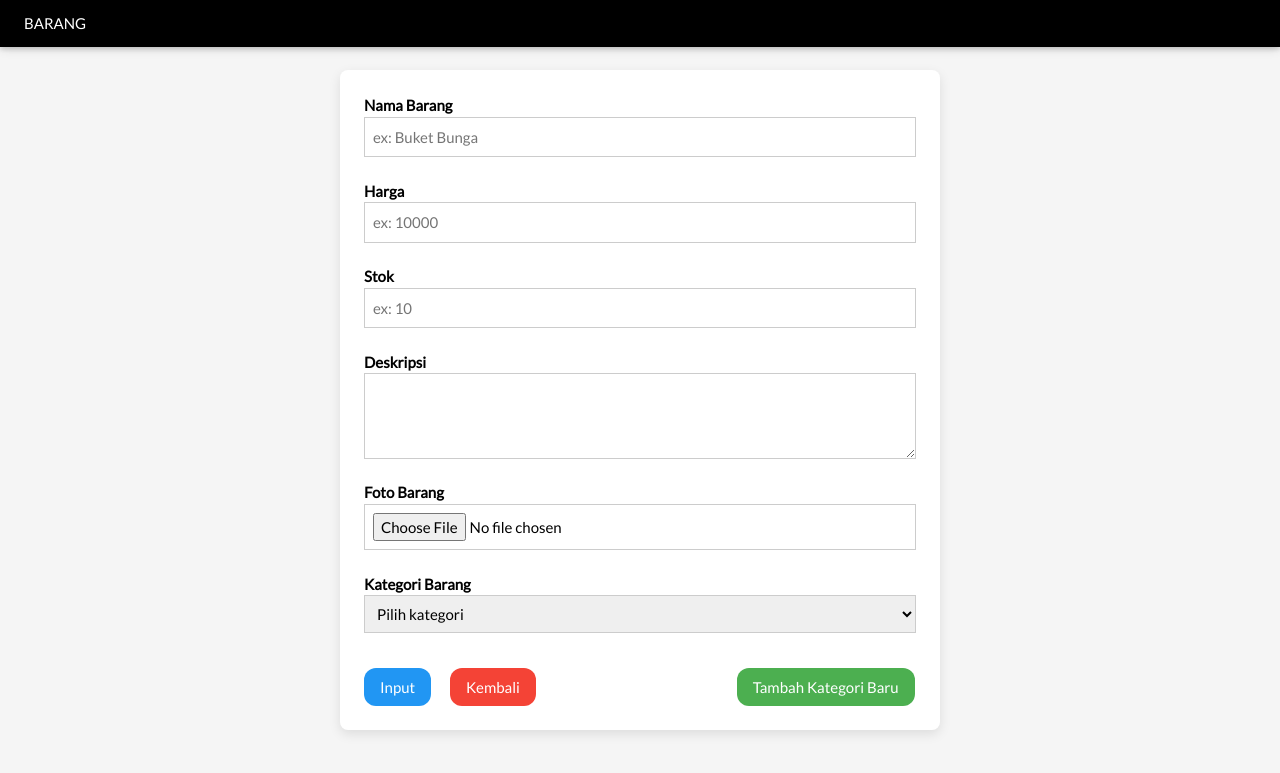
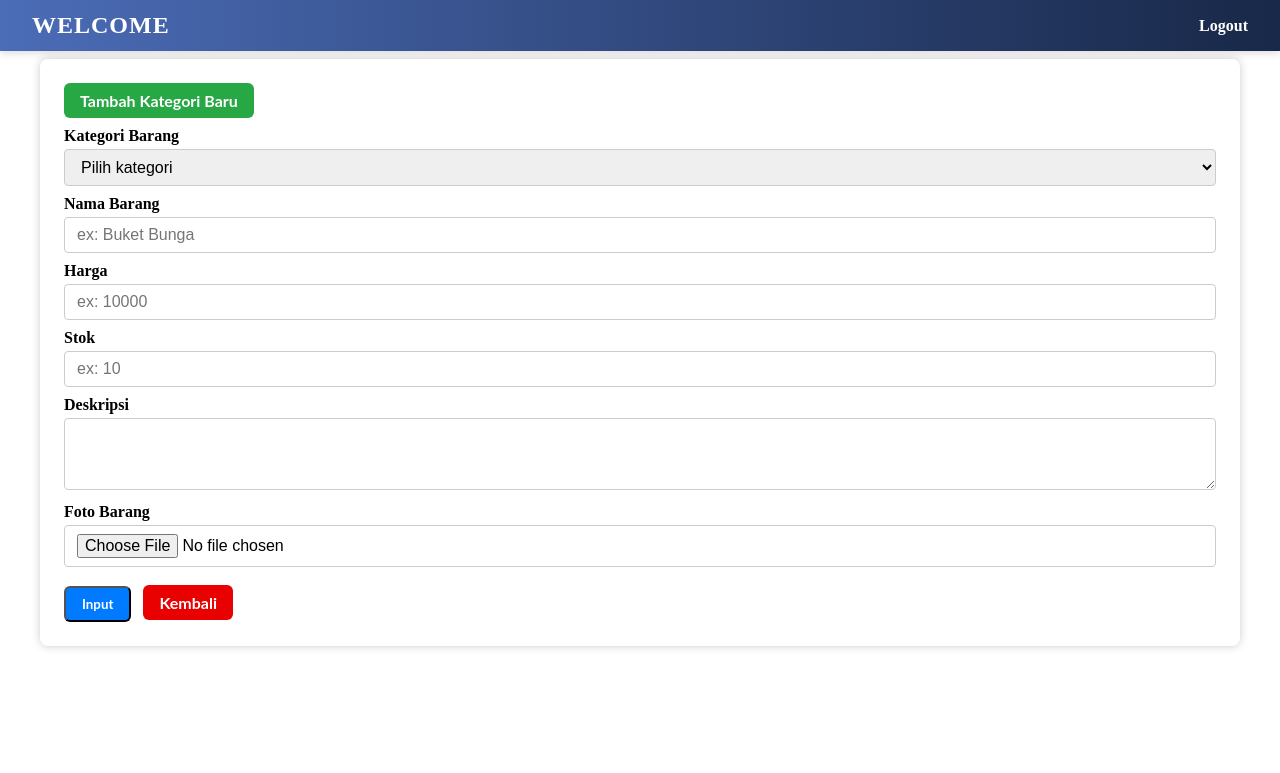
Before and after one commit to Nurul-ekamaryana/RumahKonveksi, a PHP site: page /from/from_barang.php in a window 1280 px wide. Shown: the top 773 px of the page. Run offline with PHP 8.4, Linux system fonts and the light colour scheme; data that the repository does not hold is empty.

Commit message:
tampilan baru

```diff
--- a/from/from_barang.php
+++ b/from/from_barang.php
@@ -29,47 +29,23 @@ if (isset($_GET['ubah'])) {
     <meta charset="UTF-8">
     <title><?= isset($_GET['ubah']) ? 'Edit Barang' : 'Tambah Barang' ?></title>
     <meta name="viewport" content="width=device-width, initial-scale=1">
-    <link rel="stylesheet" href="https://www.w3schools.com/w3css/5/w3.css">
-    <link rel="stylesheet" href="https://fonts.googleapis.com/css?family=Lato">
-    <link rel="stylesheet" href="https://cdnjs.cloudflare.com/ajax/libs/font-awesome/4.7.0/css/font-awesome.min.css">
     <link rel="stylesheet" href="../style.css">
 </head>
 <body>
-
 <!-- Navbar -->
-<div class="w3-top">
-    <div class="w3-bar w3-black w3-card">
-        <a class="w3-bar-item  w3-padding-large">BARANG</a>
-    </div>
-</div>
+<nav class="navbar">
+    <div class="brand">WELCOME</div>
+    <ul>
+      <a href="../fungsi/logout.php" onclick="return confirm('Apakah Anda yakin ingin keluar?')">Logout</a>
+    </ul>
+</nav>
 
 <!-- Form -->
-<div class="form-container">
+<div class="table-container">
     <form method="POST" action="../fungsi/barang/proses.php" enctype="multipart/form-data">
-        <input type="hidden" name="id_barang" value="<?= $id_barang ?>">
-
-        <label for="nama_barang" class="form-label">Nama Barang</label>
-        <input required type="text" name="nama_barang" id="nama_barang" class="w3-input w3-border" placeholder="ex: Buket Bunga" value="<?= $nama_barang ?>">
-        <br>
-
-        <label for="harga_barang" class="form-label">Harga</label>
-        <input required type="number" name="harga" id="harga_barang" class="w3-input w3-border" placeholder="ex: 10000" value="<?= $harga ?>">
-        <br>
-
-        <label for="stok_barang" class="form-label">Stok</label>
-        <input required type="number" name="stok" id="stok_barang" class="w3-input w3-border" placeholder="ex: 10" value="<?= $stok ?>">
-        <br>
-
-        <label for="deskripsi" class="form-label">Deskripsi</label>
-        <textarea required name="deskripsi" id="deskripsi" class="w3-input w3-border" rows="3"><?= $deskripsi ?></textarea>
-        <br>
-
-        <label for="foto" class="form-label">Foto Barang</label>
-        <input <?= !isset($_GET['ubah']) ? 'required' : '' ?> type="file" name="foto" id="foto" class="w3-input w3-border" accept="image/*">
-        <br>
-
+        <a class="btn btn-green" href="../page/kategori.php" >Tambah Kategori Baru</a>
         <label for="id_kategori" class="form-label">Kategori Barang</label>
-        <select required name="id_kategori" id="id_kategori" class="w3-input w3-border">
+        <select required name="id_kategori" id="id_kategori" class="area_txt">
             <option disabled <?= $id_kategori == '' ? 'selected' : '' ?>>Pilih kategori</option>
             <?php
             $queryKategori = "SELECT * FROM kategori";
@@ -82,14 +58,33 @@ if (isset($_GET['ubah'])) {
                 </option>
             <?php endwhile; ?>
         </select>
+        <input type="hidden" name="id_barang" value="<?= $id_barang ?>">
+        <label for="nama_barang" class="form-label">Nama Barang</label>
+        <input required type="text" name="nama_barang" id="nama_barang" class="area_txt" placeholder="ex: Buket Bunga" value="<?= $nama_barang ?>">
+        <br>
+
+        <label for="harga_barang" class="form-label">Harga</label>
+        <input required type="number" name="harga" id="harga_barang" class="area_txt" placeholder="ex: 10000" value="<?= $harga ?>">
+        <br>
+
+        <label for="stok_barang" class="form-label">Stok</label>
+        <input required type="number" name="stok" id="stok_barang" class="area_txt" placeholder="ex: 10" value="<?= $stok ?>">
+        <br>
+
+        <label for="deskripsi" class="form-label">Deskripsi</label>
+        <textarea required name="deskripsi" id="deskripsi" class="area_txt" rows="3"><?= $deskripsi ?></textarea>
+        <br>
+
+        <label for="foto" class="form-label">Foto Barang</label>
+        <input <?= !isset($_GET['ubah']) ? 'required' : '' ?> type="file" name="foto" id="foto" class="area_txt" accept="image/*">
+        <br>
         <br>
             <?php if (isset($_GET['ubah'])): ?>
-                <button type="submit" name="aksi" value="edit" class="w3-button w3-blue w3-margin-right">Input</button>
+                <button type="submit" name="aksi" value="edit" class="btn btn-blue">Input</button>
             <?php else: ?>
-                <button type="submit" name="aksi" value="add" class="w3-button w3-blue w3-margin-right">Input</button>
+                <button type="submit" name="aksi" value="add" class="btn btn-blue">Input</button>
             <?php endif; ?>
-            <a href="../page/barang.php" class="w3-button w3-red">Kembali</a>
-            <a class="w3-button w3-green" href="../page/kategori.php" style="margin-left: 198px;">Tambah Kategori Baru</a>
+            <a href="../page/barang.php" class="btn btn-red">Kembali</a>
     </form>
 </div>
 
--- a/fungsi/logout.php
+++ b/fungsi/logout.php
@@ -1,5 +1,5 @@
 <?php
 session_start();
 session_destroy();
-header('location:../from/login.php');
+header('location:../index.php');
 ?>
--- a/style.css
+++ b/style.css
@@ -1,41 +1,132 @@
-body {
+.body {
     font-family: "Lato", sans-serif;
-    padding-top: 70px;
-    background-color: #f5f5f5;
-}
-.judul {
-    text-align: center;
-    padding: 40px 0;
+    padding-top: 80px;
+    background-color: #686868;
+    padding-left: -2px;
+    padding-right: 12px;
 }
 
+/*login-register*/
+    .form-input {
+    width: 96%;
+    padding: 10px;
+    border: 1px solid #ccc;
+    border-radius: 6px;
+    }
+    .login-button {
+    margin-top: 20px;
+    width: 100%;
+    padding: 10px;
+    background-color: #007BFF;
+    color: white;
+    border: none;
+    border-radius: 25px;
+    cursor: pointer;
+    }
+    .log {
+    margin-top: 200px;
+    padding: 24px;
+    max-width: 500px;
+    background-color: white;
+    border-radius: 8px;
+    margin-left: auto;
+    margin-right: auto;
+    box-shadow: 0 0 10px rgba(0, 0, 0, 0.2);
+    }
+
+/* Navbar */
+  * {
+    margin: 0;
+    padding: 0;
+    box-sizing: border-box;
+  }
+
+  /* Navbar container */
+  .navbar {
+    background: linear-gradient(90deg, #4b6cb7, #182848);
+    color: white;
+    display: flex;
+    justify-content: space-between;
+    align-items: center;
+    padding: 0.75rem 2rem;
+    box-shadow: 0 2px 8px rgba(0,0,0,0.15);
+  }
+
+  /* Navbar brand/logo */
+  .navbar .brand {
+    font-weight: 700;
+    font-size: 1.5rem;
+    letter-spacing: 1px;
+    user-select: none;
+    cursor: default;
+  }
+
+  /* Nav menu list */
+  .navbar a {
+    gap: 2rem;
+    color: white;
+    text-decoration: none;
+    font-weight: 600;
+    position: relative;
+  }
+
+
+/* Container */
 .table-container {
-    max-width: 1300px;
-    margin: auto;
+    margin-top: 8px;
+    padding: 24px;
+    max-width: 1200px;
     background-color: white;
-    padding: 24px;
     border-radius: 8px;
-    box-shadow: 0 4px 12px rgba(0, 0, 0, 0.1);
+    margin-left: auto;
+    margin-right: auto;
+    box-shadow: 0 0 10px rgba(0, 0, 0, 0.2);
 }
 
-.form-container {
-    max-width: 600px;
-    margin: auto;
-    background-color: white;
-    padding: 24px;
-    border-radius: 8px;
-    box-shadow: 0 4px 12px rgba(0, 0, 0, 0.1);
+/* Button */
+.btn {
+    display: inline-block;
+    padding: 8px 16px;
+    border-radius: 6px;
+    font-weight: bold;
+    text-decoration: none;
+    color: white;
+    margin-right: 8px;
+    font-family: "Lato", sans-serif;
+}
+
+.btn-red {
+    background-color: #e90000;
+}
+
+.btn-blue {
+    background-color: #007BFF;
+}
+
+.btn-green {
+    background-color: #28a745;
+}
+
+.btn:hover {
+    opacity: 0.85;
 }
 
 .form-label {
     font-weight: bold;
+    display: block;
+    margin-bottom: 4px;
+    margin-top: 9px;
+    color: #000000;
 }
 
-.w3-button {
-    margin-top: 12px;
-    border-radius: 12px;
-    background-color: rgb(247, 0, 0);
+.area_txt{
+  width: 100%;
+  padding: 8px 12px;
+  font-size: 16px;
+  border: 1px solid #ccc;
+  border-radius: 4px;
+  box-sizing: border-box; /* supaya padding tidak nambah lebar */
+  transition: border-color 0.3s;
+  font-family: Arial, sans-serif;
+  resize: vertical; /* hanya textarea yang bisa diresize vertical */
 }
-
-.btn-group {
-    margin-top: 16px;
-}
```
Also changed, not shown: from/from_kategori.php (+11 -14 lines), from/login.php (+8 -26 lines), from/register.php (+7 -22 lines), index.php (+68 -18 lines), page/barang.php (+13 -16 lines), page/kategori.php (+11 -20 lines), page/pesan.php (+10 -16 lines), w3images/Desain tanpa judul.png (added).
